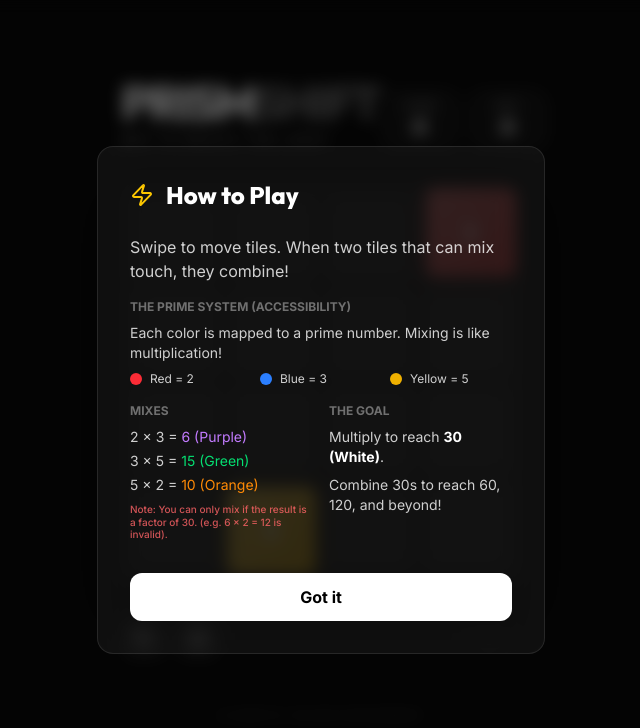
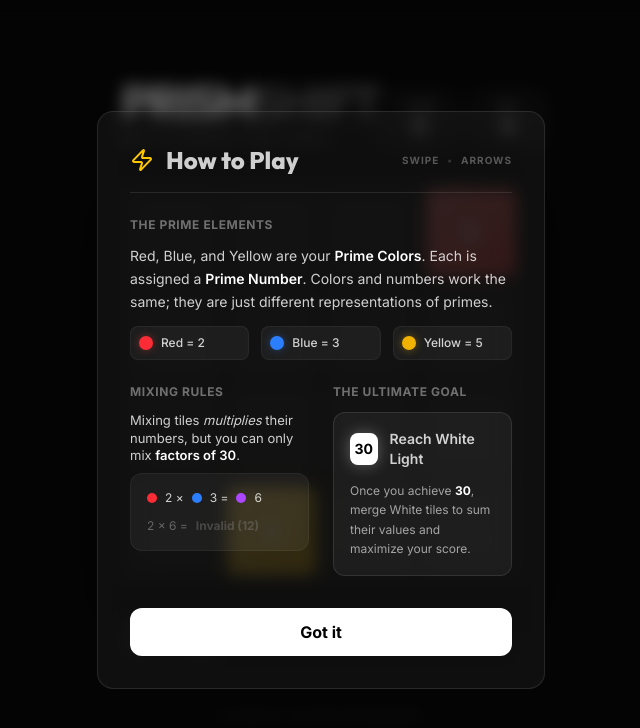
Before and after one commit to kylehase/prism-shift, a React (Vite) app: page / in a window 1280 px wide. Both pictures are taken after a click on the button 517 px from the left and 636 px from the top of the page. Shown: the top 728 px of the page, without its empty margins (319-959 px from the left). Built offline with nearby package versions, Linux system fonts and the light colour scheme.

Commit message:
Refactor game instructions and layout in App.tsx

```diff
--- a/src/App.tsx
+++ b/src/App.tsx
@@ -344,41 +344,72 @@ const App: React.FC = () => {
               className="glass-panel p-8 max-w-md w-full bg-[#111] border-white/20"
               onClick={e => e.stopPropagation()}
             >
-              <div className="flex items-center gap-3 mb-6">
-                <Zap className="text-yellow-400" />
-                <h3 className="text-2xl font-bold font-display">How to Play</h3>
-              </div>
+              <div className="space-y-6 text-white/80">
+                <div className="flex items-center justify-between border-b border-white/10 pb-4">
+                  <div className="flex items-center gap-3">
+                    <Zap className="text-yellow-400" size={24} />
+                    <h3 className="text-2xl font-bold font-display">How to Play</h3>
+                  </div>
+                  <div className="flex gap-2 text-[10px] font-bold uppercase tracking-widest text-white/30">
+                    <span>Swipe</span>
+                    <span className="opacity-50">•</span>
+                    <span>Arrows</span>
+                  </div>
+                </div>
 
-              <div className="space-y-4 text-white/80">
-                <p>Swipe to move tiles. When two tiles that can mix touch, they combine!</p>
-
-                <div className="space-y-4">
-                  <div className="space-y-2">
-                    <p className="text-xs font-bold uppercase text-white/40">The Prime System (Accessibility)</p>
-                    <p className="text-sm">Each color is mapped to a prime number. Mixing is like multiplication!</p>
-                    <div className="grid grid-cols-3 gap-2">
-                      <div className="flex items-center gap-2 text-xs"><div className="w-3 h-3 rounded-full bg-red-500" /> Red = 2</div>
-                      <div className="flex items-center gap-2 text-xs"><div className="w-3 h-3 rounded-full bg-blue-500" /> Blue = 3</div>
-                      <div className="flex items-center gap-2 text-xs"><div className="w-3 h-3 rounded-full bg-yellow-500" /> Yellow = 5</div>
+                <div className="space-y-6">
+                  {/* Prime Colors Section */}
+                  <div className="space-y-3">
+                    <p className="text-xs font-bold uppercase text-white/40 tracking-wider">The Prime Elements</p>
+                    <p className="text-sm leading-relaxed">
+                      Red, Blue, and Yellow are your <span className="text-white font-semibold">Prime Colors</span>. Each is assigned a <span className="text-white font-semibold">Prime Number</span>.
+                      Colors and numbers work the same; they are just different representations of primes.
+                    </p>
+                    <div className="grid grid-cols-3 gap-3">
+                      <div className="flex items-center gap-2 bg-white/5 rounded-lg p-2 border border-white/5">
+                        <div className="w-3.5 h-3.5 rounded-full bg-red-500 shadow-[0_0_8px_rgba(239,68,68,0.4)]" />
+                        <span className="text-xs font-medium">Red = 2</span>
+                      </div>
+                      <div className="flex items-center gap-2 bg-white/5 rounded-lg p-2 border border-white/5">
+                        <div className="w-3.5 h-3.5 rounded-full bg-blue-500 shadow-[0_0_8px_rgba(59,130,246,0.4)]" />
+                        <span className="text-xs font-medium">Blue = 3</span>
+                      </div>
+                      <div className="flex items-center gap-2 bg-white/5 rounded-lg p-2 border border-white/5">
+                        <div className="w-3.5 h-3.5 rounded-full bg-yellow-500 shadow-[0_0_8px_rgba(234,179,8,0.4)]" />
+                        <span className="text-xs font-medium">Yellow = 5</span>
+                      </div>
                     </div>
                   </div>
 
-                  <div className="grid grid-cols-2 gap-4">
-                    <div className="space-y-2">
-                      <p className="text-xs font-bold uppercase text-white/40">Mixes</p>
-                      <ul className="text-sm space-y-1">
-                        <li>2 × 3 = <span className="text-purple-400">6 (Purple)</span></li>
-                        <li>3 × 5 = <span className="text-green-400">15 (Green)</span></li>
-                        <li>5 × 2 = <span className="text-orange-400">10 (Orange)</span></li>
+                  <div className="grid grid-cols-1 md:grid-cols-2 gap-6">
+                    {/* Mixes Section */}
+                    <div className="space-y-3">
+                      <p className="text-xs font-bold uppercase text-white/40 tracking-wider">Mixing Rules</p>
+                      <p className="text-[13px] leading-snug mb-2">Mixing tiles <span className="italic">multiplies</span> their numbers, but you can only mix <span className="text-white font-semibold">factors of 30</span>.</p>
+                      <ul className="text-xs space-y-3 bg-white/5 rounded-xl p-4 border border-white/5">
+                        <li className="flex items-center gap-2">
+                          <div className="w-2.5 h-2.5 rounded-full bg-red-500" /> 2 × <div className="w-2.5 h-2.5 rounded-full bg-blue-500" /> 3 = <div className="w-2.5 h-2.5 rounded-full bg-purple-500" /> 6
+                        </li>
+                        <li className="flex items-center gap-2 opacity-40 grayscale">
+                           2 ×  6 = <span className="text-red-400 font-bold">Invalid (12)</span>
+                        </li>
                       </ul>
-                      <p className="text-[10px] text-red-400/80 font-medium mt-2 leading-tight">
-                        Note: You can only mix if the result is a factor of 30. (e.g. 6 × 2 = 12 is invalid).
-                      </p>
                     </div>
-                    <div className="space-y-2">
-                      <p className="text-xs font-bold uppercase text-white/40">The Goal</p>
-                      <p className="text-sm">Multiply to reach <span className="text-white font-bold">30 (White)</span>.</p>
-                      <p className="text-sm">Combine 30s to reach 60, 120, and beyond!</p>
+
+                    {/* Goal Section */}
+                    <div className="space-y-3">
+                      <p className="text-xs font-bold uppercase text-white/40 tracking-wider">The Ultimate Goal</p>
+                      <div className="bg-white/5 rounded-xl p-4 border border-white/10 space-y-3">
+                        <div className="flex items-center gap-3">
+                          <div className="w-8 h-8 rounded-lg bg-white flex items-center justify-center shadow-[0_0_15px_rgba(255,255,255,0.3)]">
+                            <span className="text-black font-bold text-sm">30</span>
+                          </div>
+                          <p className="text-sm font-semibold">Reach White Light</p>
+                        </div>
+                        <p className="text-xs text-white/60 leading-relaxed">
+                          Once you achieve <span className="text-white font-bold">30</span>, merge White tiles to sum their values and maximize your score.
+                        </p>
+                      </div>
                     </div>
                   </div>
                 </div>
```
